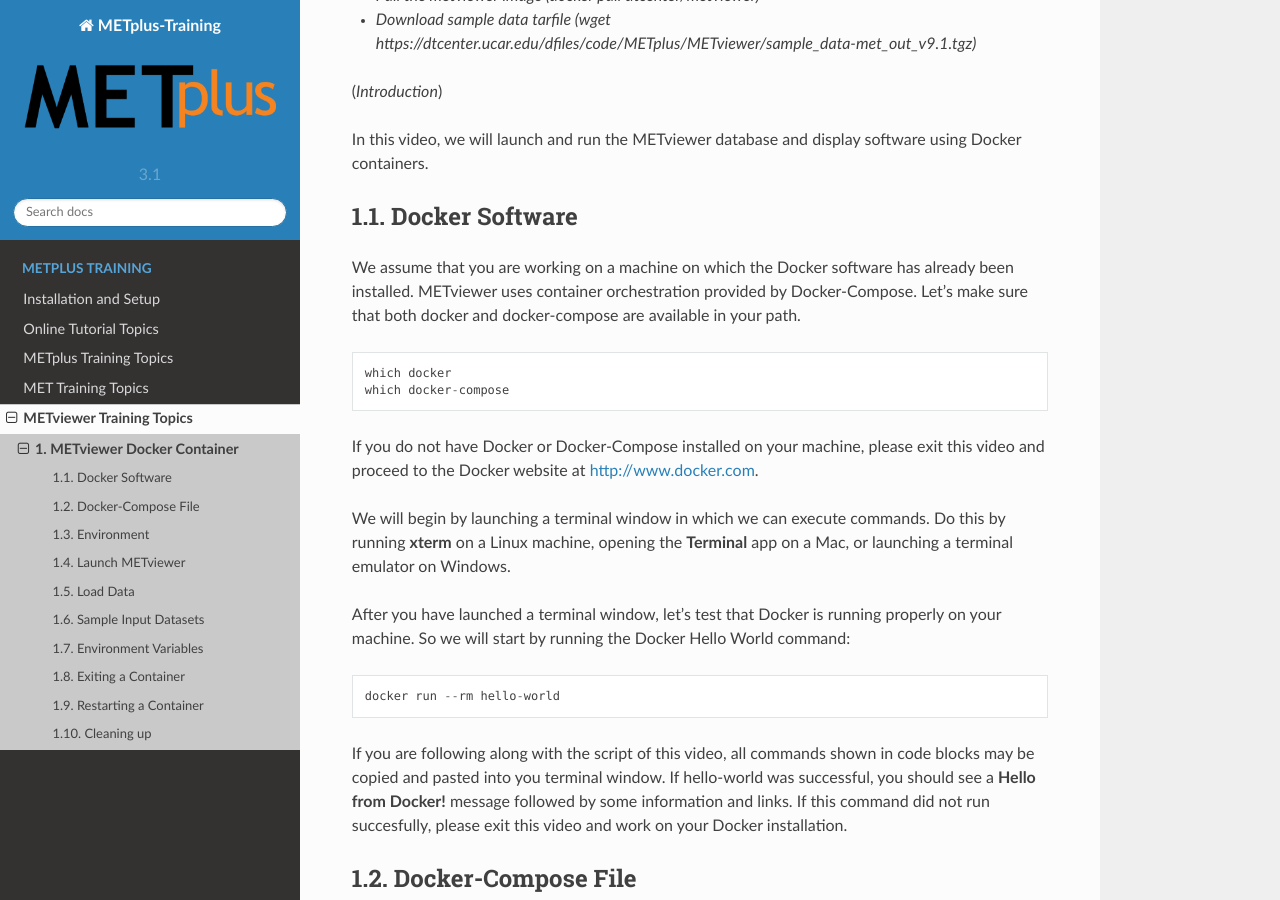
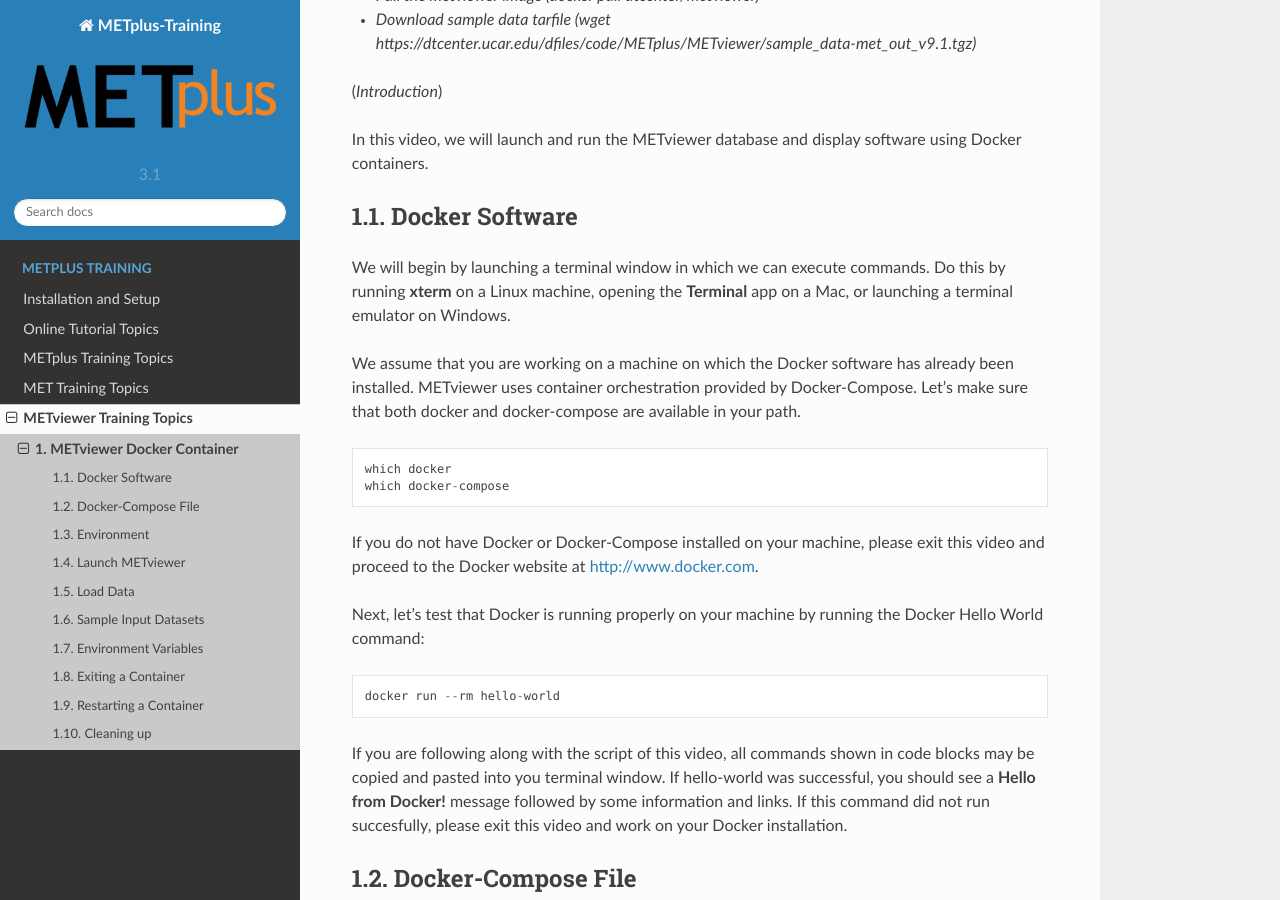
Before and after one commit to dtcenter/METplus-Training, a Sphinx documentation site: the page built from docs/modules/METviewer/docker.rst, in a window 1280 px wide and 900 px high, scrolled down 895 px. Built offline with Sphinx 7.4.7 and the Read the Docs theme 2.0.0, drawn with Linux system fonts in a browser that asks for light colours.

Commit message:
Update docker.rst

```diff
--- a/docs/modules/METviewer/docker.rst
+++ b/docs/modules/METviewer/docker.rst
@@ -43,11 +46,7 @@
 If you do not have Docker or Docker-Compose installed on your machine, please exit this video and proceed to the Docker
 website at http://www.docker.com.
 
-We will begin by launching a terminal window in which we can execute commands. Do this by running **xterm** on a Linux machine,
-opening the **Terminal** app on a Mac, or launching a terminal emulator on Windows.
-
-After you have launched a terminal window, let's test that Docker is running properly on your machine.
-So we will start by running the Docker Hello World command:
+Next, let's test that Docker is running properly on your machine by running the Docker Hello World command:
 
 .. code-block::
 
```
Also changed, not shown: other parts of docs/modules/METviewer/docker.rst (+3 -0 lines).
